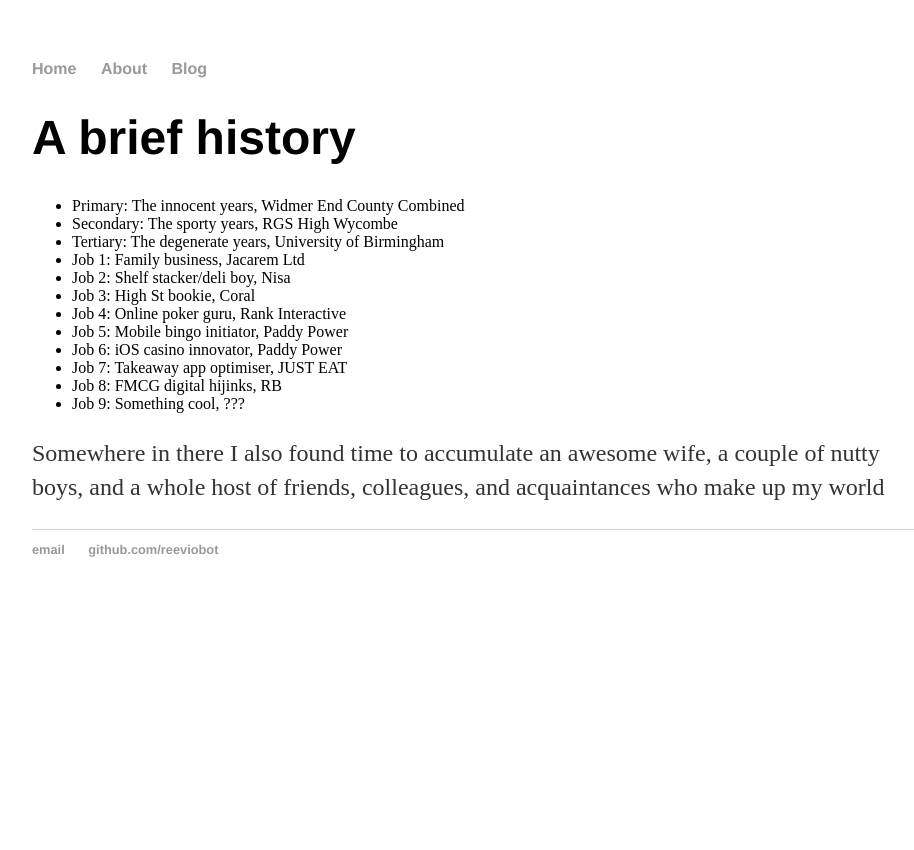
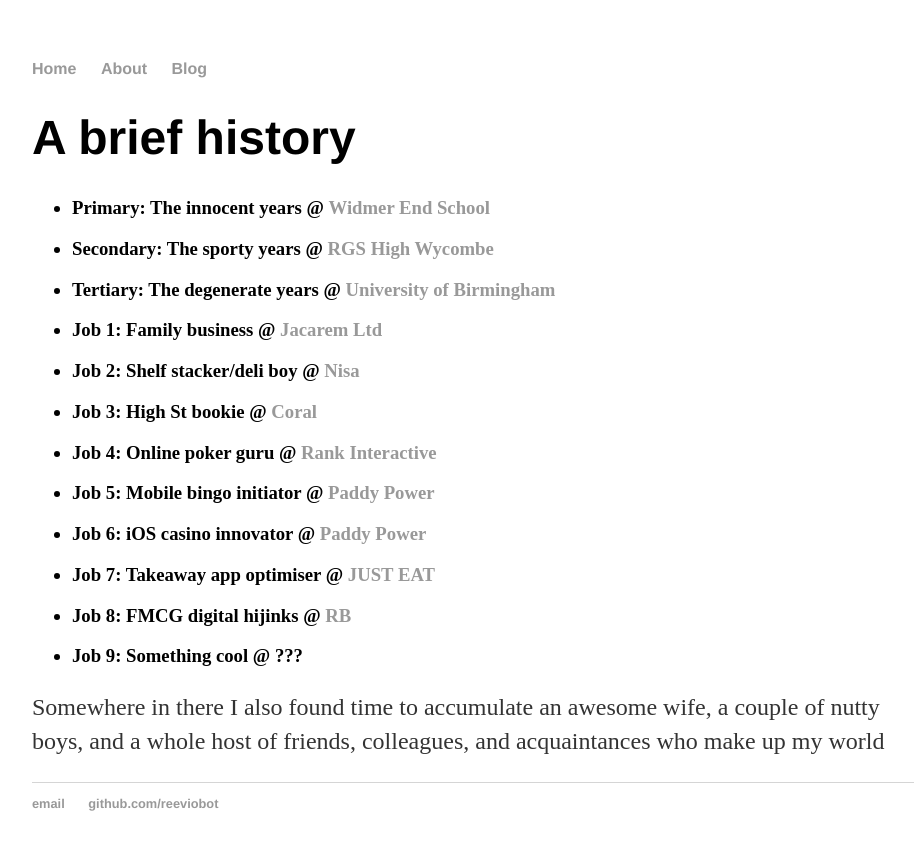
Before and after one commit to reeviobot/reeviobot.github.io, a Jekyll site: the page built from about/index.html, in a window 1280 px wide. Shown: the top 850 px of the page, without its empty margins (160-1074 px from the left). Built offline with Jekyll 4.4.1, drawn with Linux system fonts in a browser that asks for light colours.

Commit message:
Update from Forestry.io - about/index.html

```diff
--- a/about/index.html
+++ b/about/index.html
@@ -1,23 +1,10 @@
 ---
+title: Jamie Reeve | About
 layout: default
-title: Jamie Reeve | About
 ---
 <div class="blurb">
 	<h1>A brief history</h1>
-	<ul>
-		<li>Primary: The innocent years, Widmer End County Combined</li>
-		<li>Secondary: The sporty years, RGS High Wycombe</li>
-		<li>Tertiary: The degenerate years, University of Birmingham</li>
-		<li>Job 1: Family business, Jacarem Ltd</li>
-		<li>Job 2: Shelf stacker/deli boy, Nisa</li>
-		<li>Job 3: High St bookie, Coral</li>
-		<li>Job 4: Online poker guru, Rank Interactive</li>
-		<li>Job 5: Mobile bingo initiator, Paddy Power</li>
-		<li>Job 6: iOS casino innovator, Paddy Power</li>
-		<li>Job 7: Takeaway app optimiser, JUST EAT</li>
-		<li>Job 8: FMCG digital hijinks, RB</li>
-		<li>Job 9: Something cool, ???</li>
-	</ul>
+	<h3><ul><li>Primary: The innocent years @&nbsp;<a href="http://www.widmerend.bucks.sch.uk/">Widmer End&nbsp;School</a><br></li></ul><ul><li>Secondary: The sporty years @&nbsp;<a href="http://www.rgshw.com/">RGS High Wycombe</a></li></ul><ul><li>Tertiary: The degenerate years @ <a href="http://www.birmingham.ac.uk/index.aspx">University of Birmingham</a></li></ul><ul><li>Job 1: Family business @ <a href="http://www.jacarem.co.uk/">Jacarem Ltd</a></li></ul><ul><li>Job 2: Shelf stacker/deli boy @ <a href="http://www.nisalocally.co.uk/">Nisa</a></li></ul><ul><li>Job 3: High St bookie @ <a href="http://www.coral.co.uk/coral-connect/shop-locator?postCode=WC2H">Coral</a></li></ul><ul><li>Job 4: Online poker guru @ <a href="http://www.rank.com/en/index.html">Rank Interactive</a></li></ul><ul><li>Job 5: Mobile bingo initiator @ <a href="http://bingo.paddypower.com/">Paddy Power</a></li></ul><ul><li>Job 6: iOS casino innovator @ <a href="http://casino.paddypower.com/">Paddy Power</a></li></ul><ul><li>Job 7: Takeaway app optimiser @ <a href="https://www.just-eat.co.uk/">JUST EAT</a></li></ul><ul><li>Job 8: FMCG digital hijinks @ <a href="http://www.rb.com/">RB</a></li></ul><ul><li>Job 9: Something cool @ ???</li></ul></h3>
 
 	<p> Somewhere in there I also found time to accumulate an awesome wife, a couple of nutty boys, and a whole host of friends, colleagues, and acquaintances who make up my world</p>
 </div>
```
